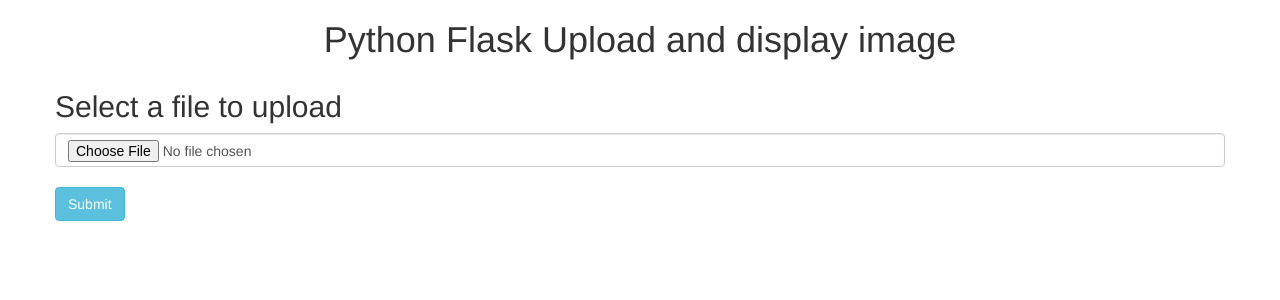
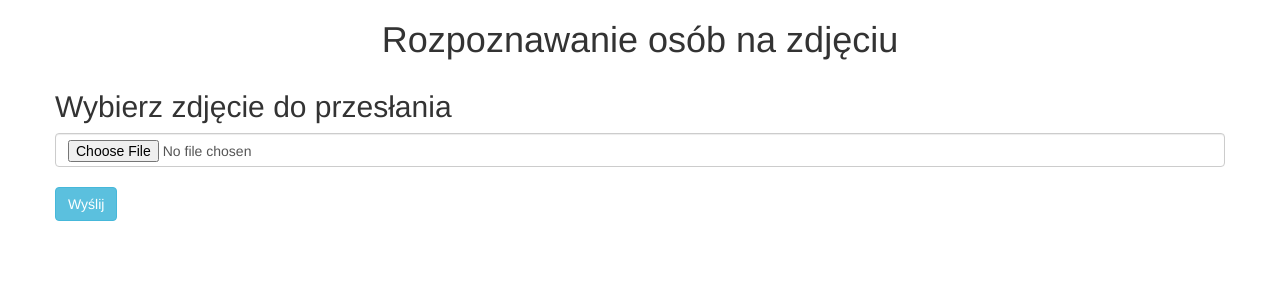
Before and after one commit to Ardnaskela2000/zaawansowane_programowanie, a Flask app: template templates/index.html in a window 1280 px wide. Shown: the top 300 px of the page. Run offline with Flask 2, Linux system fonts and the light colour scheme; the template is opened without the code that fills it, so the values that code supplies are empty; some libraries are stand-ins or nearby versions.

Commit message:
ver_12
Finalna wersja projektu

```diff
--- a/app.py
+++ b/app.py
@@ -1,20 +1,12 @@
-from flask import Flask, render_template, request, redirect, url_for, flash
+from flask import Flask, flash, request, redirect, url_for, render_template
 import urllib.request
-import person_detection
 import os
 from werkzeug.utils import secure_filename
-
+import person_detection
 
 app = Flask(__name__)
 
-picImage = os.path.join('static/upload')
-
-app.config['IMG_DIRECTORY'] = picImage
-
-############################################################################################
-
-
-UPLOAD_FOLDER = 'static/upload'
+UPLOAD_FOLDER = 'static/uploads/'
 
 app.secret_key = "secret key"
 app.config['UPLOAD_FOLDER'] = UPLOAD_FOLDER
@@ -22,8 +14,14 @@ app.config['MAX_CONTENT_LENGTH'] = 16 * 1024 * 1024
 
 ALLOWED_EXTENSIONS = set(['png', 'jpg', 'jpeg', 'gif'])
 
+
 def allowed_file(filename):
     return '.' in filename and filename.rsplit('.', 1)[1].lower() in ALLOWED_EXTENSIONS
+
+
+@app.route('/')
+def home():
+    return render_template('index.html')
 
 
 @app.route('/', methods=['POST'])
@@ -32,38 +30,23 @@ def upload_image():
         flash('No file part')
         return redirect(request.url)
     file = request.files['file']
-
     if file.filename == '':
         flash('No image selected for uploading')
         return redirect(request.url)
-
     if file and allowed_file(file.filename):
         filename = secure_filename(file.filename)
         file.save(os.path.join(app.config['UPLOAD_FOLDER'], filename))
         output = person_detection.PersonDetection(filename)
-        flash(output)
+        flash('Image successfully uploaded and displayed below')
         return render_template('index.html', filename=filename)
     else:
-        flash('Dozwolone obrazy to: png, jpg, jpeg, gif')
+        flash('Allowed image types are - png, jpg, jpeg, gif')
         return redirect(request.url)
 
 
 @app.route('/display/<filename>')
 def display_image(filename):
-    return redirect(url_for('static', filename='upload/' + filename), code=301)
-
-
-
-
-
-
-
-#############################################################################
-
-@app.route('/person_detection', methods=['GET'])
-def person_detection():
-    pic = os.path.join(app.config['IMG_DIRECTORY'], 'ludzie_2.jpg')
-    return render_template("index.html", user_image=pic)
+    return redirect(url_for('static', filename='uploads/' + filename), code=301)
 
 
 if __name__ == '__main__':
--- a/templates/index.html
+++ b/templates/index.html
@@ -1,14 +1,14 @@
 <html>
 <head>
-<title>Python Flask Upload and display image</title>
+<title>Rozpoznawanie osób na zdjęciu</title>
 <link rel="stylesheet" href="https://maxcdn.bootstrapcdn.com/bootstrap/3.3.6/css/bootstrap.min.css" />
 <script src="https://ajax.googleapis.com/ajax/libs/jquery/3.1.0/jquery.min.js"></script>
 </head>
 <body>
-<p><h1 align="center">Python Flask Upload and display image</h1></p>
+<p><h1 align="center">Rozpoznawanie osób na zdjęciu</h1></p>
 <div class="container">
     <div class="row">
-    <h2>Select a file to upload</h2>
+        <h2>Wybierz zdjęcie do przesłania</h2>
         <p>
             {% with messages = get_flashed_messages() %}
             {% if messages %}
@@ -32,7 +32,7 @@
                 </p>
             </dl>
             <p>
-            <input type="submit" value="Submit" class="btn btn-info">
+                <input type="submit" value="Wyślij" class="btn btn-info">
             </p>
         </form>
     </div>
```
Also changed, not shown: person_detection.py (+7 -11 lines), person_detection_2.py (deleted, +0 -31 lines). Lines whose indentation alone changed are shown as unchanged.
